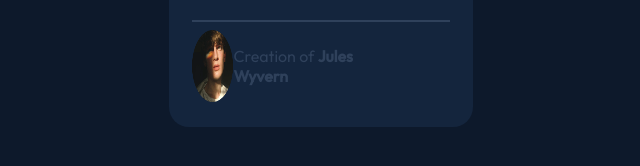
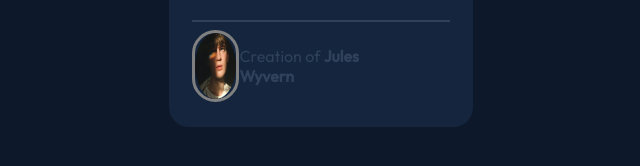
Before and after one commit to Aaryan-Urunkar/front-end-challenge2, a plain HTML site: page index.html in a window 1280 px wide. Shown: the part 632-798 px from the top of the page, 319-959 px from the left. Drawn offline with Linux system fonts and the light colour scheme.

Commit message:
Added border to face image

```diff
--- a/styles.css
+++ b/styles.css
@@ -57,6 +57,8 @@ hr{
 .NFT_Avatar{
     width:15%;
     margin-left:8%;
+    border:3px solid gray;
+    border-radius:30px;
 }
 .NFT_CreatorInfo{
     order:6;
```
Also changed, not shown: index.html (+0 -3 lines).
